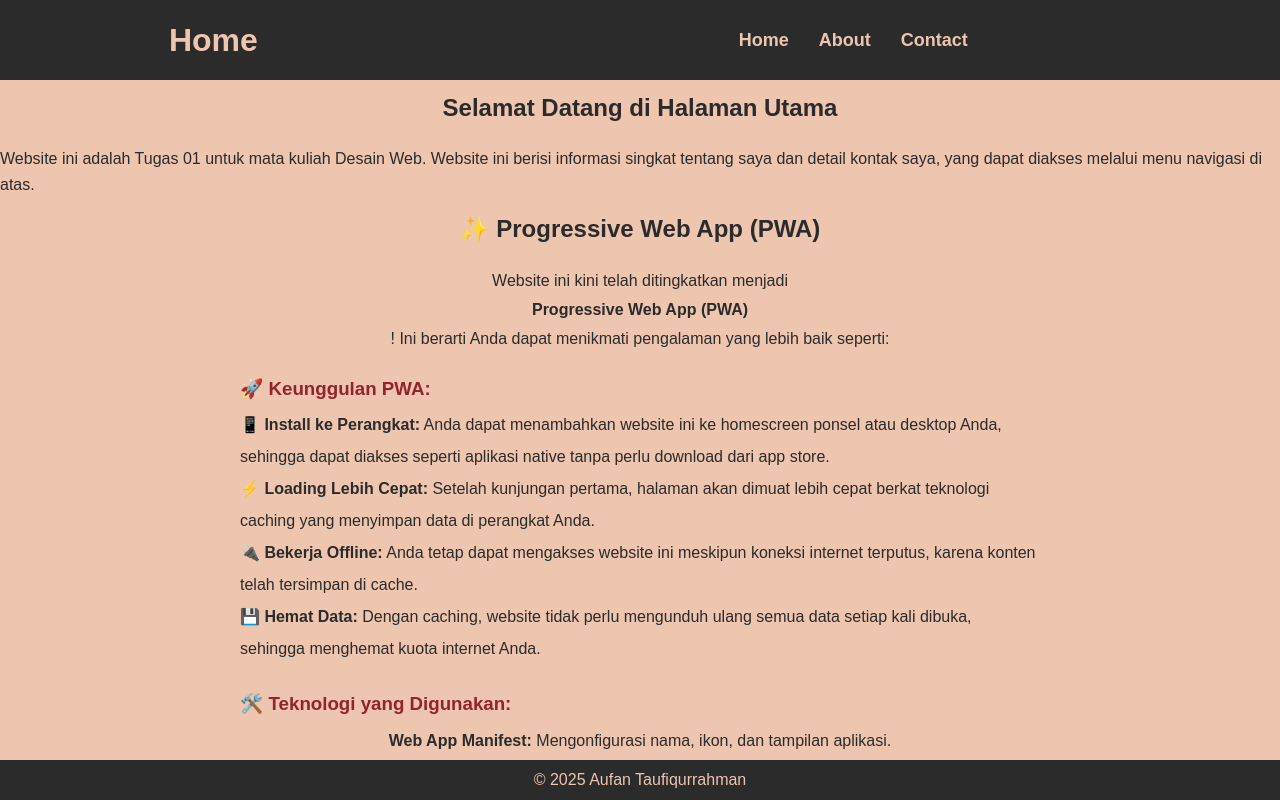
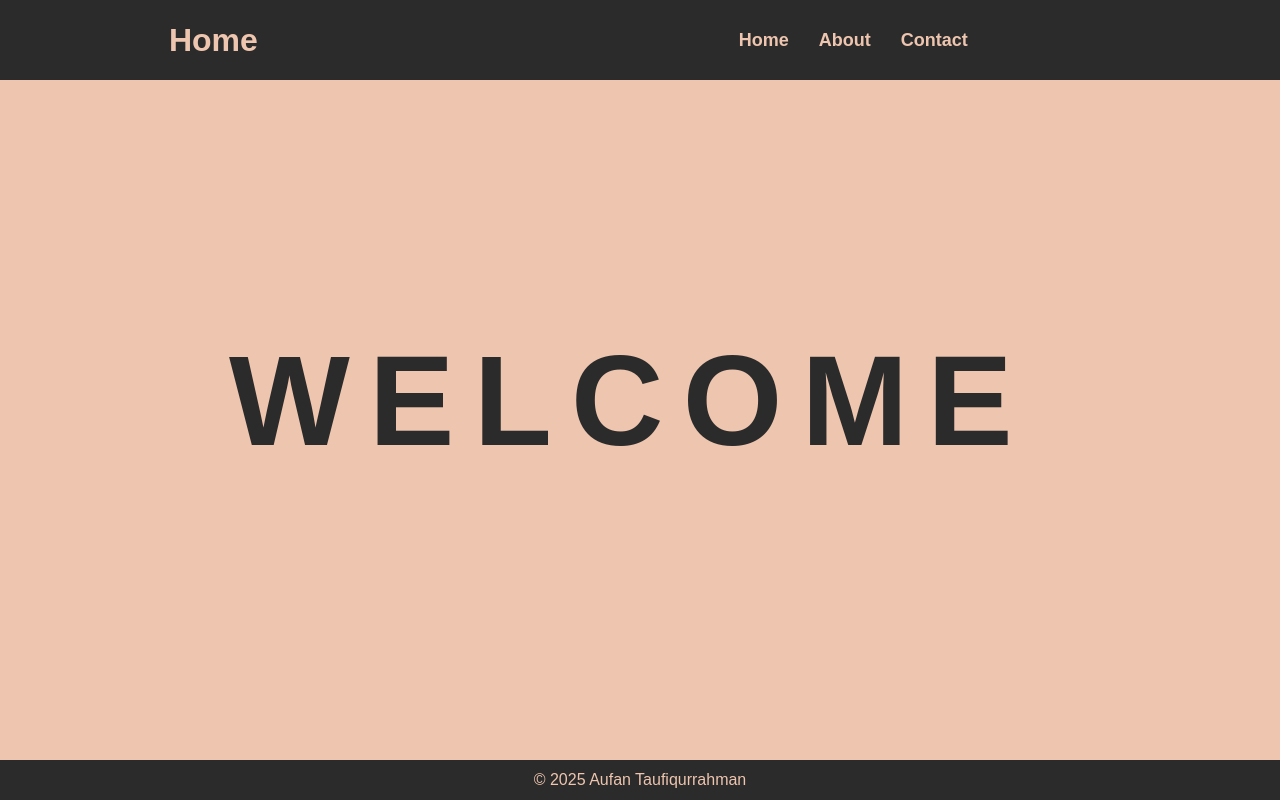
Before and after one commit to AufanT/2411532011---Desain-Web---AufanT, a plain HTML site: page index.html in a window 1280 px wide. Drawn offline with Linux system fonts and the light colour scheme.

Commit message:
feat: welcome-section

```diff
--- a/index.html
+++ b/index.html
@@ -7,7 +7,10 @@
     <link rel="stylesheet" href="styles.css">
     <link rel="manifest" href="manifest.json">
     <meta name="theme-color" content="#942428">
-    <link rel="apple-touch-icon" href="icon-192x192.png">
+
+    <link rel="icon" href="favicon.ico" sizes="any">
+    <link rel="icon" href="icon.png" type="image/png">
+    <link rel="apple-touch-icon" href="icon2.jpg">
 </head>
 <body>
     <header>
@@ -22,38 +25,36 @@
     </header>
 
     <main class="home-page">
-        <h2>Selamat Datang di Halaman Utama</h2>
-        <p>Website ini adalah Tugas 01 untuk mata kuliah Desain Web. Website ini berisi informasi singkat tentang saya dan detail kontak saya, yang dapat diakses melalui menu navigasi di atas.</p>
 
-        <br>
+        <section class="welcome-section">
+            <h2 class="typing-animasi">Welcome</h2>
+        </section>
 
-        <h2>✨ Progressive Web App (PWA)</h2>
-        <p style="max-width: 800px; text-align: center; line-height: 1.8;">
-            Website ini kini telah ditingkatkan menjadi <strong>Progressive Web App (PWA)</strong>!
-            Ini berarti Anda dapat menikmati pengalaman yang lebih baik seperti:
-        </p>
+        <section class="pwa-section">
+            <h2>Progressive Web App (PWA)</h2>
 
-        <div style="max-width: 800px; margin: 1.5em auto; text-align: left;">
-            <h3 style="color: var(--accent-color); margin-bottom: 0.5em;">🚀 Keunggulan PWA:</h3>
-            <ul style="line-height: 2; list-style-position: inside;">
-                <li><strong>📱 Install ke Perangkat:</strong> Anda dapat menambahkan website ini ke homescreen ponsel atau desktop Anda, sehingga dapat diakses seperti aplikasi native tanpa perlu download dari app store.</li>
-                <li><strong>⚡ Loading Lebih Cepat:</strong> Setelah kunjungan pertama, halaman akan dimuat lebih cepat berkat teknologi caching yang menyimpan data di perangkat Anda.</li>
-                <li><strong>🔌 Bekerja Offline:</strong> Anda tetap dapat mengakses website ini meskipun koneksi internet terputus, karena konten telah tersimpan di cache.</li>
-                <li><strong>💾 Hemat Data:</strong> Dengan caching, website tidak perlu mengunduh ulang semua data setiap kali dibuka, sehingga menghemat kuota internet Anda.</li>
-            </ul>
+            <div class="pwa-info">
+                <h3>Keunggulan PWA:</h3>
+                <ul>
+                    <li><strong>Install ke Perangkat:</strong> Anda dapat menambahkan website ini ke homescreen ponsel atau desktop Anda, sehingga dapat diakses seperti aplikasi native tanpa perlu download dari app store.</li>
+                    <li><strong>Loading Lebih Cepat:</strong> Setelah kunjungan pertama, halaman akan dimuat lebih cepat berkat teknologi caching yang menyimpan data di perangkat Anda.</li>
+                    <li><strong>Bekerja Offline:</strong> Anda tetap dapat mengakses website ini meskipun koneksi internet terputus, karena konten telah tersimpan di cache.</li>
+                    <li><strong>Hemat Data:</strong> Dengan caching, website tidak perlu mengunduh ulang semua data setiap kali dibuka, sehingga menghemat kuota internet Anda.</li>
+                </ul>
+                <br>
+                <h3>Teknologi yang Digunakan:</h3>
+                <ul>
+                    <li><strong>Web App Manifest:</strong> Mengonfigurasi nama, ikon, dan tampilan aplikasi. File ini memberikan informasi penting kepada browser tentang bagaimana aplikasi harus ditampilkan dan berperilaku ketika ditambahkan ke homescreen perangkat pengguna</li>
+                    <li><strong>Service Worker:</strong> Script yang berjalan di background untuk mengelola cache dan memungkinkan fitur offline.</li>
+                    <li><strong>Cache First Strategy:</strong> Strategi caching yang memprioritaskan konten dari cache untuk loading yang lebih cepat.</li>
+                    <li><strong>HTTPS:</strong> Protokol komunikasi yang menggunakan enkripsi untuk mengamankan data yang ditransmisikan antara server dan klien. </li>
+                </ul>
+            </div>
 
-            <h3 style="color: var(--accent-color); margin-top: 1.5em; margin-bottom: 0.5em;">🛠️ Teknologi yang Digunakan:</h3>
-            <ul style="line-height: 2; list-style-position: inside;">
-                <li><strong>Web App Manifest:</strong> Mengonfigurasi nama, ikon, dan tampilan aplikasi.</li>
-                <li><strong>Service Worker:</strong> Script yang berjalan di background untuk mengelola cache dan memungkinkan fitur offline.</li>
-                <li><strong>Cache First Strategy:</strong> Strategi caching yang memprioritaskan konten dari cache untuk loading yang lebih cepat.</li>
-                <li><strong>HTTPS:</strong> Protokol keamanan yang diperlukan untuk menjalankan PWA.</li>
-            </ul>
-        </div>
-
-        <p style="margin-top: 2em; font-size: 0.95em; color: var(--accent-color);">
-            💡 <em>Tip: Browser Anda mungkin akan menawarkan untuk "Install" atau "Tambahkan ke Beranda". Terima tawaran tersebut untuk pengalaman terbaik!</em>
-        </p>
+            <p>
+                <em>Tip: Browser Anda mungkin akan menawarkan untuk "Install" atau "Tambahkan ke Beranda". Terima tawaran tersebut untuk pengalaman terbaik!</em>
+            </p>
+        </section>
     </main>
 
     <footer>
--- a/styles.css
+++ b/styles.css
@@ -11,6 +11,11 @@
     padding: 0;
     text-decoration: none;
     list-style: none;
+    /* border: solid 0.3px black; */
+}
+
+html {
+    scroll-behavior: smooth;
 }
 
 body {
@@ -82,11 +87,13 @@ main {
     overflow-y: auto;
 
     height: 85%;
+
+    scroll-snap-type: y mandatory;
 }
 
 main h2 {
     text-align: center;
-    margin-bottom: 1em;
+    /* margin-bottom: 1em; */
 }
 
 main p,
@@ -96,8 +103,61 @@ main ul {
     align-items: center;
     flex-direction: column;
     width: 100%;
-    text-align: left;
+
     line-height: 1.6;
+}
+
+.welcome-section {
+    display: flex;
+    justify-content: center;
+    align-items: center;
+    min-height: 80vh;
+    width: 100%;
+    background-color: var(--primary-color);
+
+    padding-bottom: 2.3em;
+}
+
+.welcome-section h2 {
+    justify-items: center;
+    text-transform: uppercase;
+    font-size: 8em;
+    overflow: hidden;
+    border-right: .15em solid var(--accent-color);
+    white-space: nowrap;
+    margin: 0 auto;
+    letter-spacing: .15em;
+    animation:
+        typing 3s steps(11, end),
+        blink-caret .5s step-end infinite;
+}
+
+.pwa-section {
+    /* background-color: var(--secondary-color); */
+    /* color: var(--primary-color); */
+    padding: 1em;
+    border-radius: 8px;
+    /* box-shadow: 0 4px 8px rgba(0, 0, 0, 0.5); */
+    max-width: 800px;
+    width: 90%;
+    box-sizing: border-box;
+    margin-bottom: 2em;
+}
+
+.pwa-section h2 {
+    text-align: center;
+    margin-top: 0;
+    font-size: 1.8em;
+    margin-bottom: 0.5em;
+}
+
+.pwa-info {
+    display: flex;
+    flex-direction: column;
+
+}
+.pwa-info ul li {
+    margin-bottom: 0.5em;
 }
 
 footer {
@@ -210,6 +270,8 @@ main.about-container {
     background-position: center center;
     background-repeat: no-repeat;
     background-blend-mode: overlay;
+    overflow-y: hidden;
+    overflow-x: hidden;
 
     position: relative;
     isolation: isolate;
@@ -221,7 +283,8 @@ main.about-container::before {
     content: '';
     position: absolute;
     top: 0;
-    left: 0;
+        border: solid 0.3px black;
+
     width: 100%;
     height: 100%;
     z-index: -1;
@@ -242,6 +305,10 @@ main.about-container::before {
 
     header h1 {
         display: none;
+    }
+
+    .welcome-section h2 {
+        font-size: 3em;
     }
 
     main img {
@@ -265,3 +332,24 @@ main.about-container::before {
     }
 
 }
+
+main > section {
+    scroll-snap-align: start;
+}
+
+@media (max-width: 768px) {
+    .welcome-section h2 {
+        font-size: 4em;
+    }
+}
+
+@keyframes typing {
+  from { width: 0 }
+  to { width: 100% }
+}
+
+/* The typewriter cursor effect */
+@keyframes blink-caret {
+  from, to { border-color: transparent }
+  50% { border-color: var(--accent-color); }
+}
```
Also changed, not shown: about.html (+4 -1 lines), contact.html (+4 -1 lines), service-worker.js (+8 -15 lines), favicon.ico (added), icon.png (added), icon2.png (added), manifest.json.
